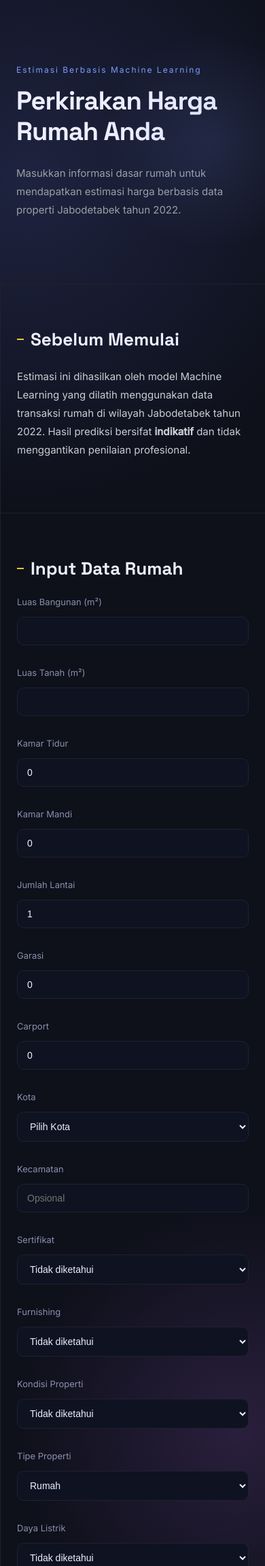
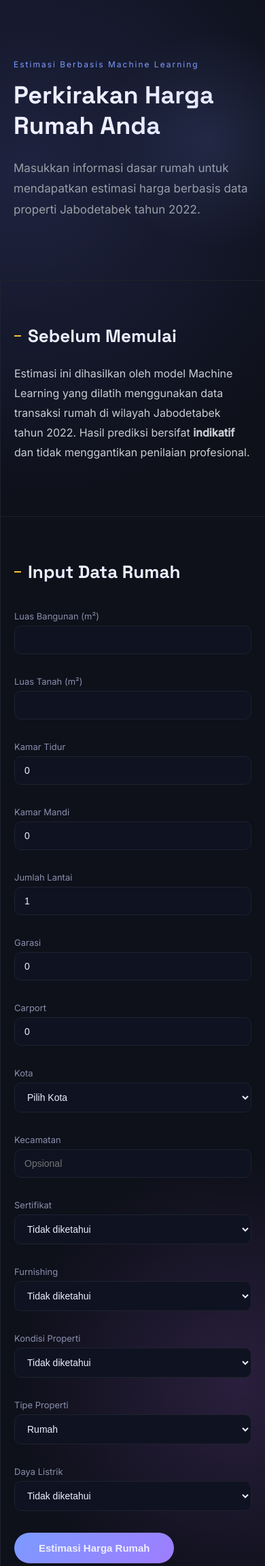
Before and after one commit to seungmoo20/CHARALAND-ML, a Flask app: page /estimate in a window 390 px wide. Shown: the top 2303 px of the page at 68% size. Run offline with Flask 3, Linux system fonts and the light colour scheme; parts of the project's set-up code (start-up, migrations or seed data) failed here and were passed over.

Commit message:
Improve mobile readability and update content

```diff
--- a/static/style.css
+++ b/static/style.css
@@ -57,16 +67,8 @@ p {
   pointer-events: none;
 }
 
-.tag {
-  font-size: 12px;
-  letter-spacing: 2px;
-  color: var(--accent);
-  margin-bottom: 12px;
-}
-
 .hero h1 {
   font-size: 72px;
-  letter-spacing: -1px;
   line-height: 1.1;
   max-width: 820px;
   position: relative;
@@ -171,97 +173,20 @@ p {
   color: var(--accent);
 }
 
-.cta {
-  position: relative;
-  padding: 120px 80px;
-  text-align: center;
-  border-top: 1px solid var(--border-soft);
-  overflow: hidden;
-}
-
-.cta::after {
-  content: "";
-  position: absolute;
-  bottom: -40%;
-  left: 50%;
-  width: 600px;
-  height: 600px;
-  background: radial-gradient(circle, #9F7CFF20, transparent 70%);
-  transform: translateX(-50%);
-  pointer-events: none;
-}
-
-a.btn-ml {
-  text-decoration: none;
-  display: inline-block;
-}
+/* BUTTON */
 
 .btn-ml {
   margin-top: 32px;
   padding: 14px 36px;
   font-size: 15px;
   font-weight: 600;
-  letter-spacing: 0.3px;
+  border-radius: 999px;
+  border: none;
   color: var(--text-main);
   background: linear-gradient(135deg, var(--accent), var(--accent-soft));
-  border: none;
-  border-radius: 999px;
-  backdrop-filter: blur(6px);
   cursor: pointer;
-  box-shadow:
-    0 8px 24px rgba(124,155,255,0.35),
-    inset 0 1px 0 rgba(255,255,255,0.25);
   transition: all 0.3s ease;
-  position: relative;
-  overflow: hidden;
 }
-
-.btn-ml::after {
-  content: "";
-  position: absolute;
-  inset: 0;
-  background: radial-gradient(circle, #ffffff20, transparent 60%);
-  opacity: 0;
-  transition: opacity 0.4s ease;
-}
-
-.btn-ml:hover {
-  transform: translateY(-2px);
-  box-shadow:
-    0 12px 32px rgba(124,155,255,0.5),
-    inset 0 1px 0 rgba(255,255,255,0.35);
-}
-
-.btn-ml:hover::after {
-  opacity: 1;
-}
-
-.btn-ml:active {
-  transform: translateY(0);
-  box-shadow:
-    0 6px 16px rgba(124,155,255,0.35);
-}
-
-footer {
-  padding: 40px 80px;
-  font-size: 14px;
-  color: #6B7280;
-}
-
-.fade {
-  opacity: 0;
-  transform: translateY(40px);
-  transition: opacity 0.8s ease, transform 0.8s ease;
-}
-
-.fade.show {
-  opacity: 1;
-  transform: translateY(0);
-}
-
-
-
-
 
 /* ESTIMATE PAGE */
 
@@ -269,15 +194,9 @@ footer {
   padding: 100px 80px 80px;
 }
 
-.hero-small h1,
-.hero-small .subtitle {
-  max-width: 720px;
-}
-
 .estimate-form {
-  margin-top: 40px;
   max-width: 900px;
-  margin: 0 auto;
+  margin: 40px auto 0;
 }
 
 .form-grid {
@@ -289,14 +208,12 @@ footer {
 .form-group {
   display: flex;
   flex-direction: column;
-  gap: 8px;
 }
 
 .form-group label {
   font-size: 13px;
   color: #8A8FAD;
   margin-bottom: 6px;
-  display: block;
 }
 
 .form-group input,
@@ -309,83 +226,54 @@ footer {
   font-size: 14px;
 }
 
-.form-group input:focus,
-.form-group select:focus {
-  outline: none;
-  border-color: #7C9BFF;
-}
-
-@media (max-width: 768px) {
-  .form-grid {
-    grid-template-columns: 1fr;
-  }
-}
-
 .result {
   text-align: center;
-}
-
-.price-box {
-  margin: 40px auto;
-  padding: 40px;
-  max-width: 480px;
-  border-radius: 20px;
-  background: linear-gradient(135deg, #7C9BFF20, #9F7CFF10);
-  border: 1px solid #1E2230;
-}
-
-.price-label {
-  font-size: 14px;
-  color: #9AA0A6;
 }
 
 .price-value {
   font-size: 36px;
   font-weight: 700;
-  color: #7C9BFF;
-  margin-top: 8px;
+  color: var(--accent);
 }
 
-.shap-list {
-  margin-top: 40px;
-  list-style: none;
-  padding: 0;
-  max-width: 600px;
+/* FOOTER & ANIMATION */
+
+footer {
+  padding: 40px 80px;
+  font-size: 14px;
+  color: #6B7280;
 }
 
-.shap-list li {
-  display: flex;
-  justify-content: space-between;
-  padding: 14px 0;
-  border-bottom: 1px dashed #2A2F45;
-  font-size: 15px;
+.fade {
+  opacity: 0;
+  transform: translateY(40px);
+  transition: 0.8s ease;
 }
 
-.feature-name {
-  color: #C9CDD3;
+.fade.show {
+  opacity: 1;
+  transform: translateY(0);
 }
 
-.feature-impact {
-  font-family: 'Space Grotesk', sans-serif;
-  color: #7C9BFF;
-}
-
-
-/* MOBILE RESPONSIVE */
+/* MOBILE */
 
 @media (max-width: 768px) {
 
   body {
-    font-size: 14px;
+    font-size: 16px;
+  }
+
+  p {
+    font-size: 16px;
   }
 
   .hero {
-    padding: 80px 24px;
+    padding: 72px 20px;
   }
 
   .hero h1 {
-    font-size: 38px;
-    line-height: 1.2;
+    font-size: 36px;
+    line-height: 1.25;
   }
 
   .hero h1::before {
@@ -393,11 +281,11 @@ footer {
   }
 
   .subtitle {
-    font-size: 15px;
+    font-size: 17px;
   }
 
   .section {
-    padding: 64px 24px;
+    padding: 64px 20px;
   }
 
   .section h2 {
@@ -406,19 +294,19 @@ footer {
 
   .stats {
     grid-template-columns: 1fr;
-    padding: 48px 24px;
+    padding: 48px 20px;
   }
 
-  .stats div {
-    padding: 24px;
+  .form-grid {
+    grid-template-columns: 1fr;
+  }
+
+  .price-value {
+    font-size: 32px;
   }
 
   footer {
-    padding: 32px 24px;
+    padding: 32px 20px;
     text-align: center;
   }
-
-  .price-value {
-    font-size: 28px;
-  }
 }
--- a/templates/estimate.html
+++ b/templates/estimate.html
@@ -2,7 +2,7 @@
 <html lang="id">
 <head>
   <meta charset="UTF-8">
-  <title>Estimasi Harga Rumah · Charaland ML</title>
+  <title>Cek Estimasi Harga Rumah · Charaland ML</title>
   <link rel="stylesheet" href="{{ url_for('static', filename='style.css') }}">
   <link href="https://fonts.googleapis.com/css2?family=Space+Grotesk:wght@400;600;700&family=Inter:wght@400;500&display=swap" rel="stylesheet">
 </head>
--- a/templates/index.html
+++ b/templates/index.html
@@ -2,7 +2,7 @@
 <html lang="id">
 <head>
   <meta charset="UTF-8">
-  <title>Charaland ML</title>
+  <title>Charaland ML - Estimasi Harga Rumah Jabodetabek</title>
   <link href="https://fonts.googleapis.com/css2?family=Space+Grotesk:wght@400;600;700&family=Inter:wght@400;500&display=swap" rel="stylesheet">
   <link rel="stylesheet" href="static/style.css">
 </head>
```
Also changed, not shown: other parts of static/style.css (+25 -15 lines).
